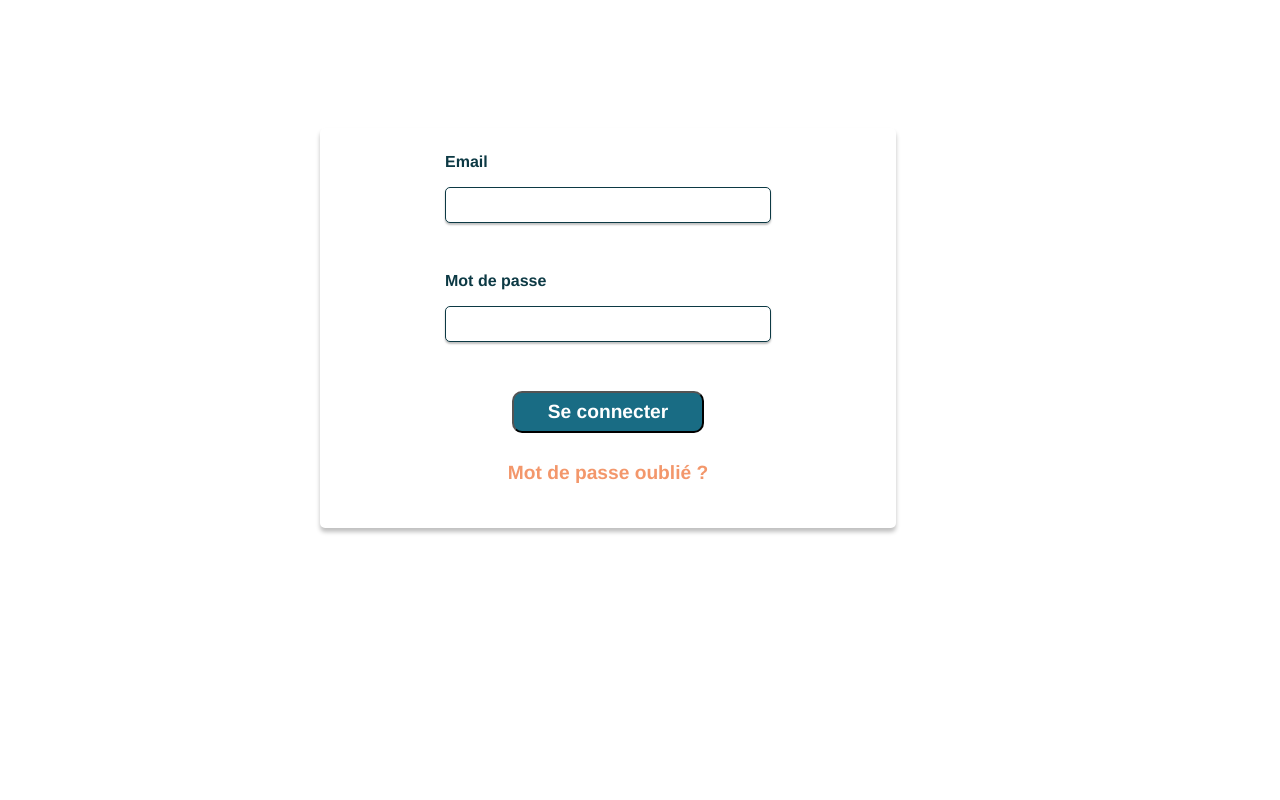
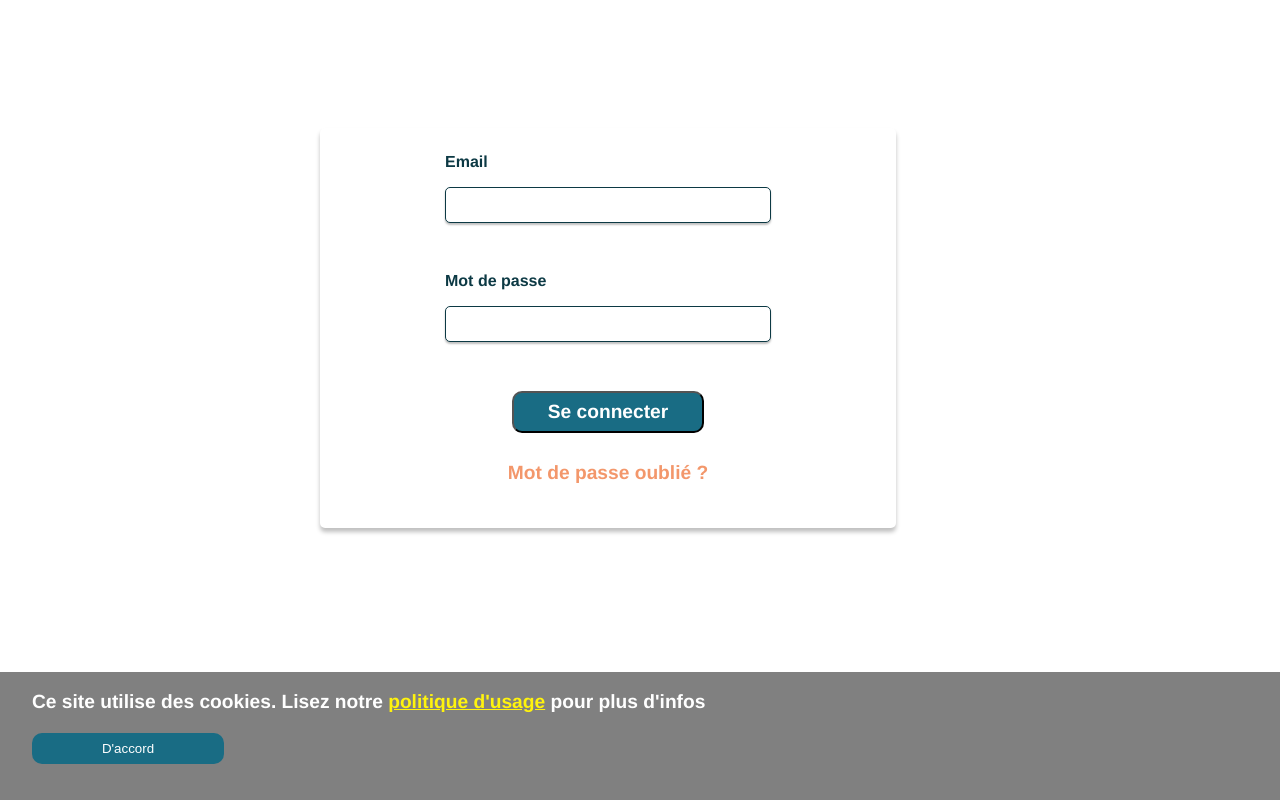
Before and after one commit to WildCodeSchool/2023-02-JS-RemoteFR-DeVMX-P3-Sense-Makers, a React (Vite) app in the folder frontend/: page / in a window 1280 px wide. Built offline with nearby package versions, Linux system fonts and the light colour scheme.

Commit message:
add cookie banner and style in login page

```diff
--- /dev/null
+++ b/frontend/src/components/CookiesConsent.jsx
@@ -0,0 +1,31 @@
+import PropTypes from "prop-types";
+
+function CookiesConsent({ setShowCookieBanner }) {
+  const handleClick = () => {
+    localStorage.setItem("cookieBannerDisplayed", "true");
+    setShowCookieBanner(false);
+  };
+  setTimeout(() => {
+    if (!localStorage.getItem("cookieBannerDisplayed")) {
+      setShowCookieBanner(true);
+    } else setShowCookieBanner(false);
+  });
+  return (
+    <div className="cookie-container">
+      <p>
+        Ce site utilise des cookies. Lisez notre{" "}
+        <a style={{ color: " rgb(255, 243, 13)" }} href="/loged/privacy">
+          politique d'usage
+        </a>{" "}
+        pour plus d'infos{" "}
+      </p>
+      <button type="button" className="cookie-btn" onClick={handleClick}>
+        D'accord
+      </button>
+    </div>
+  );
+}
+CookiesConsent.propTypes = {
+  setShowCookieBanner: PropTypes.bool.isRequired,
+};
+export default CookiesConsent;
--- a/frontend/src/pages/Login.jsx
+++ b/frontend/src/pages/Login.jsx
@@ -2,12 +2,13 @@ import { useState, useContext } from "react";
 import axios from "axios";
 import { useNavigate } from "react-router-dom";
 import userContext from "../contexts/userContext";
+import CookiesConsent from "../components/CookiesConsent";
 
 export default function Login() {
   const [email, setEmail] = useState("");
   const [password, setPassword] = useState("");
   const { setUser, setToken } = useContext(userContext);
-
+  const [showCookieBanner, setShowCookieBanner] = useState(true);
   const navigate = useNavigate();
 
   const postUserInfos = (e) => {
@@ -62,6 +63,9 @@ export default function Login() {
           <p>Mot de passe oublié ?</p>
         </div>
       </form>
+      {showCookieBanner && (
+        <CookiesConsent setShowCookieBanner={setShowCookieBanner} />
+      )}
     </div>
   );
 }
--- /dev/null
+++ b/frontend/src/scss/_cookieConsent.scss
@@ -0,0 +1,39 @@
+@import "./variables.scss";
+.cookie-container{
+    position: fixed;
+    bottom: 0;
+    left: 0;
+    right: 0;
+    background-color:grey ;
+    padding: 0 2rem;
+    transition: 400ms;
+    font-family: $primary-font;
+    &:hover {
+        background-color: grey;
+    }
+    p{
+        color: white;
+        &:hover {
+            background-color: grey;
+            color: white;
+        }
+        a{
+            &:hover {
+                background-color: grey;
+                color: white;
+            }
+        }
+    }
+
+    .cookie-btn{
+        background-color: #196c84;
+        color: $background-color-base;
+        border: none;
+        border-radius: $border-radius-m;
+        padding: 0.5rem 3rem;
+
+        cursor: pointer;
+    }
+
+
+}
--- a/frontend/src/scss/styles.scss
+++ b/frontend/src/scss/styles.scss
@@ -21,3 +21,4 @@
 @use "./Profils_scss/AdminComponents_scss/modifyUser";
 @use "./postComment";
 @use "./graphicElements/timeline";
+@use "./cookieConsent";
```
